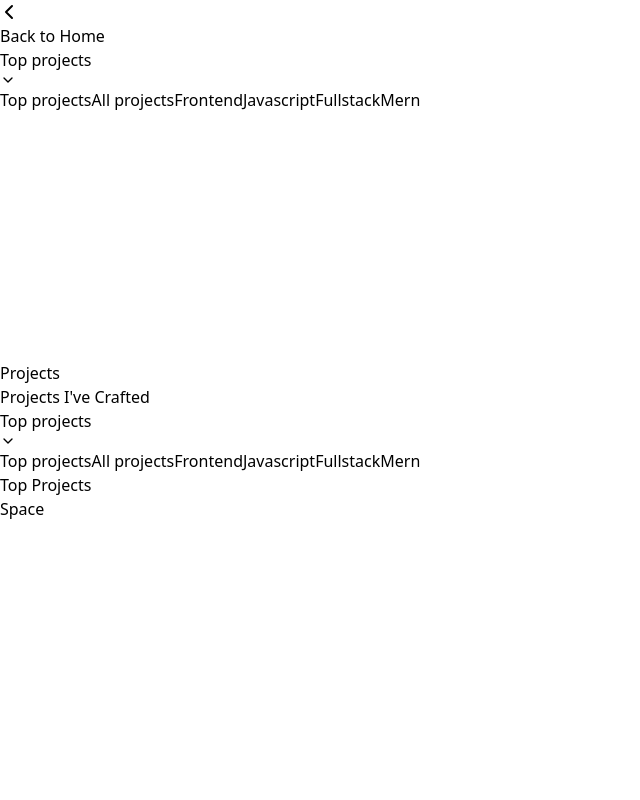
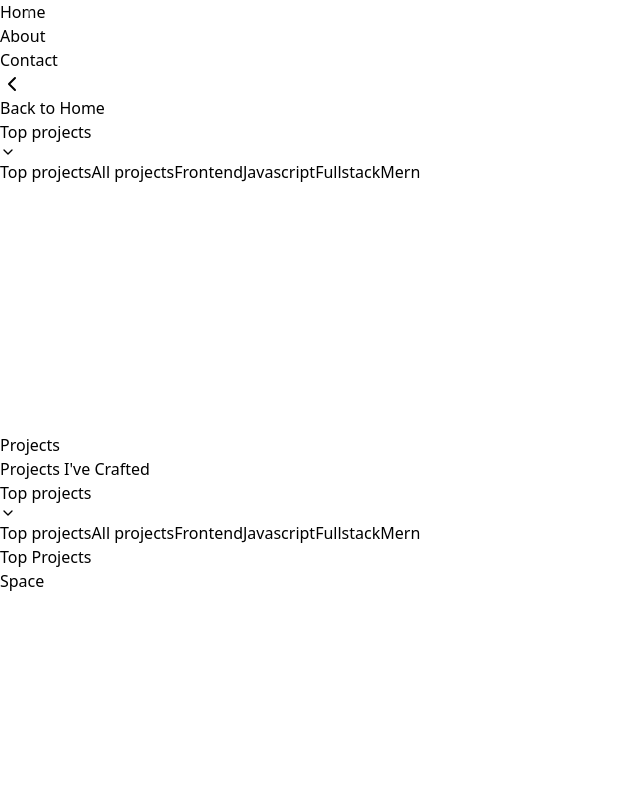
Before and after one commit to Prateeksingchn/portfolio, a React (Vite) app: page /projects in a window 1280 px wide. Shown: the top 800 px of the page, without its empty margins (0-640 px from the left). Built offline with nearby package versions, Linux system fonts and the light colour scheme; a web font is replaced by a local one.

Commit message:
Added smooth scrolling and navigation to Project, About, and Contact pages

```diff
--- a/package.json
+++ b/package.json
@@ -30,6 +30,7 @@
     "react-icons": "^5.3.0",
     "react-intersection-observer": "^9.13.1",
     "react-lazy-load-image-component": "^1.6.2",
+    "react-locomotive-scroll": "^0.2.2",
     "react-router-dom": "^6.24.1",
     "react-scroll": "^1.9.0",
     "react-syntax-highlighter": "^15.5.0",
--- a/src/App.css
+++ b/src/App.css
@@ -1,3 +1,5 @@
+@import 'locomotive-scroll/dist/locomotive-scroll.css';
+
 /* Webkit browsers (Chrome, Safari, newer versions of Edge) */
 ::-webkit-scrollbar {
   width: 3px;
--- a/src/components/AboutPage.jsx
+++ b/src/components/AboutPage.jsx
@@ -51,6 +51,29 @@ const StarField = () => {
     </div>
   );
 };
+
+// New Navigation component
+const Navigation = () => (
+  <nav className="absolute top-4 right-4 z-20">
+    <ul className="flex space-x-6">
+      <li>
+        <Link to="/" className="text-white hover:text-blue-400 transition-colors duration-300 font-['Space_Mono'] text-sm">
+          Home
+        </Link>
+      </li>
+      <li>
+        <Link to="/projects" className="text-white hover:text-blue-400 transition-colors duration-300 font-['Space_Mono'] text-sm">
+          Projects
+        </Link>
+      </li>
+      <li>
+        <Link to="/contact" className="text-white hover:text-blue-400 transition-colors duration-300 font-['Space_Mono'] text-sm">
+          Contact
+        </Link>
+      </li>
+    </ul>
+  </nav>
+);
 
 function AboutPage({ handleProjectsMouseEnter, handleProjectsMouseLeave }) {
   const photosRef = useRef(null);
@@ -157,6 +180,9 @@ useEffect(() => {
   return (
     <div className="bg-black text-white min-h-screen pt-20 sm:pt-28 md:pt-36 lg:pt-44 pb-14 relative overflow-hidden font-[Roboto] ">
       <StarField />
+
+      {/* Navigation */}
+      <Navigation />
 
       {/* Modern and aesthetic back to home button */}
       <Link to="/" className="absolute top-4 left-4 sm:top-6 sm:left-6">
--- a/src/components/ContactPage.jsx
+++ b/src/components/ContactPage.jsx
@@ -145,12 +145,12 @@ function ContactPage() {
       {/* Dark Mode Toggle */}
       <button
         onClick={toggleDarkMode}
-        className={`fixed top-4 right-4 z-20 p-2 rounded-full ${
+        className={`absolute top-4 right-4 z-20 p-2 rounded-full ${
           isDarkMode ? "text-white" : "text-black"
         } transition-colors duration-300 focus:outline-none hover:opacity-80`}
         aria-label="Toggle Dark Mode"
       >
-        {isDarkMode ? <FiSun size={20} /> : <FiMoon size={20} />}
+        {isDarkMode ? <FiSun size={16} /> : <FiMoon size={16} />}
       </button>
 
       {/* Navigation */}
@@ -166,6 +166,7 @@ function ContactPage() {
           <ul className="space-y-2 text-lg">
             {[
               { to: "/", label: "Home" },
+              { to: "/projects", label: "Projects" },
               { to: "/about", label: "About me" },
               { to: "/contact", label: "Contact me" },
             ].map(({ to, label }) => (
--- a/src/components/Projects.jsx
+++ b/src/components/Projects.jsx
@@ -325,6 +325,29 @@ const ScrollToTopButton = () => {
   );
 };
 
+// Updated Navigation component
+const Navigation = () => (
+  <nav className="absolute top-4 right-4 z-20">
+    <ul className="flex space-x-6">
+      <li>
+        <Link to="/" className="text-white hover:text-blue-400 transition-colors duration-300 font-['Space_Mono'] text-sm">
+          Home
+        </Link>
+      </li>
+      <li>
+        <Link to="/about" className="text-white hover:text-blue-400 transition-colors duration-300 font-['Space_Mono'] text-sm">
+          About
+        </Link>
+      </li>
+      <li>
+        <Link to="/contact" className="text-white hover:text-blue-400 transition-colors duration-300 font-['Space_Mono'] text-sm">
+          Contact
+        </Link>
+      </li>
+    </ul>
+  </nav>
+);
+
 const Projects = () => {
   const [stars, setStars] = useState([]);
   const [projectType, setProjectType] = useState('top projects');
@@ -380,6 +403,9 @@ const Projects = () => {
 
   return (
     <div className="relative min-h-screen bg-black text-white py-16 px-4 sm:px-16 lg:px-8 overflow-hidden">
+      {/* Navigation */}
+      <Navigation />
+
       {/* Space Shuttle Back button */}
       <motion.div
         className="absolute top-4 left-4 z-20"
```
Also changed, not shown: 1 other file (tests, documents, lock files or other folders).
